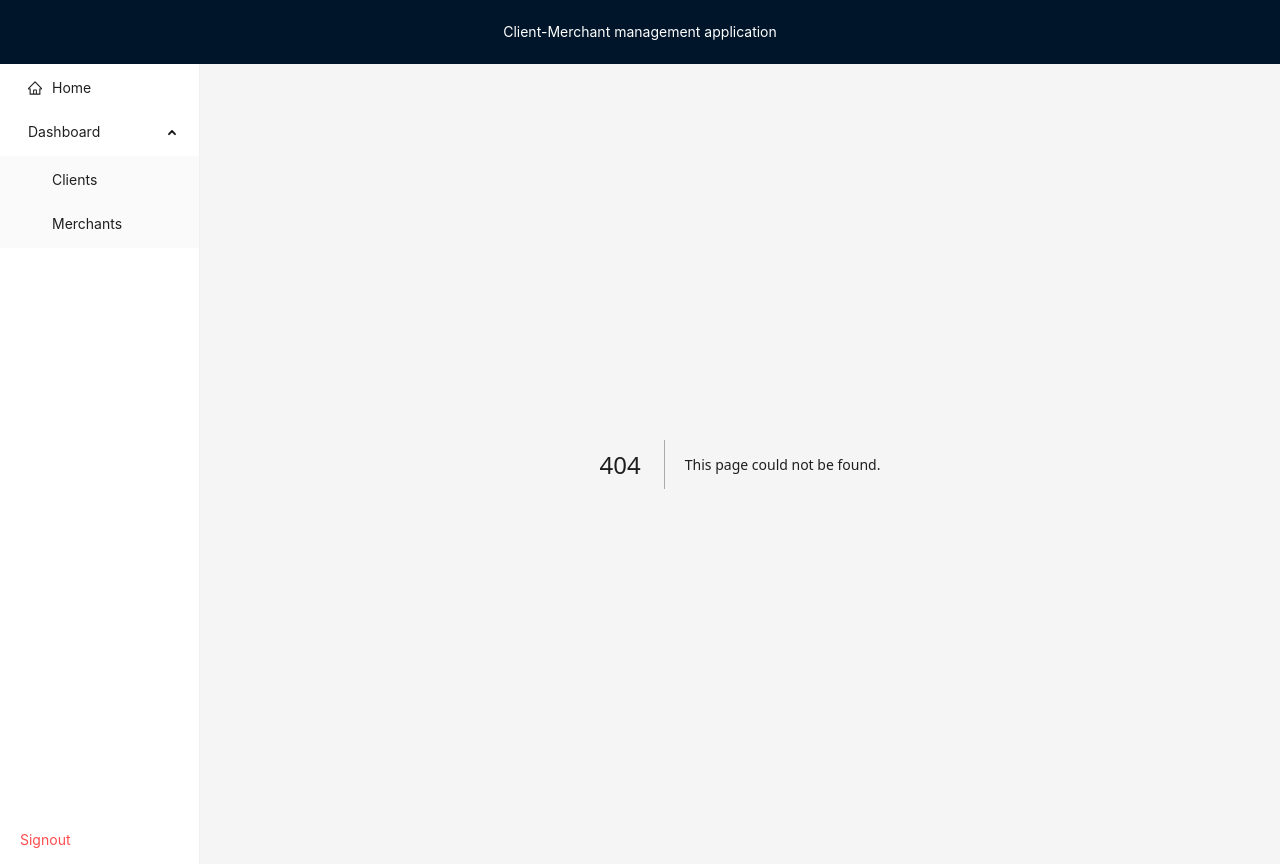
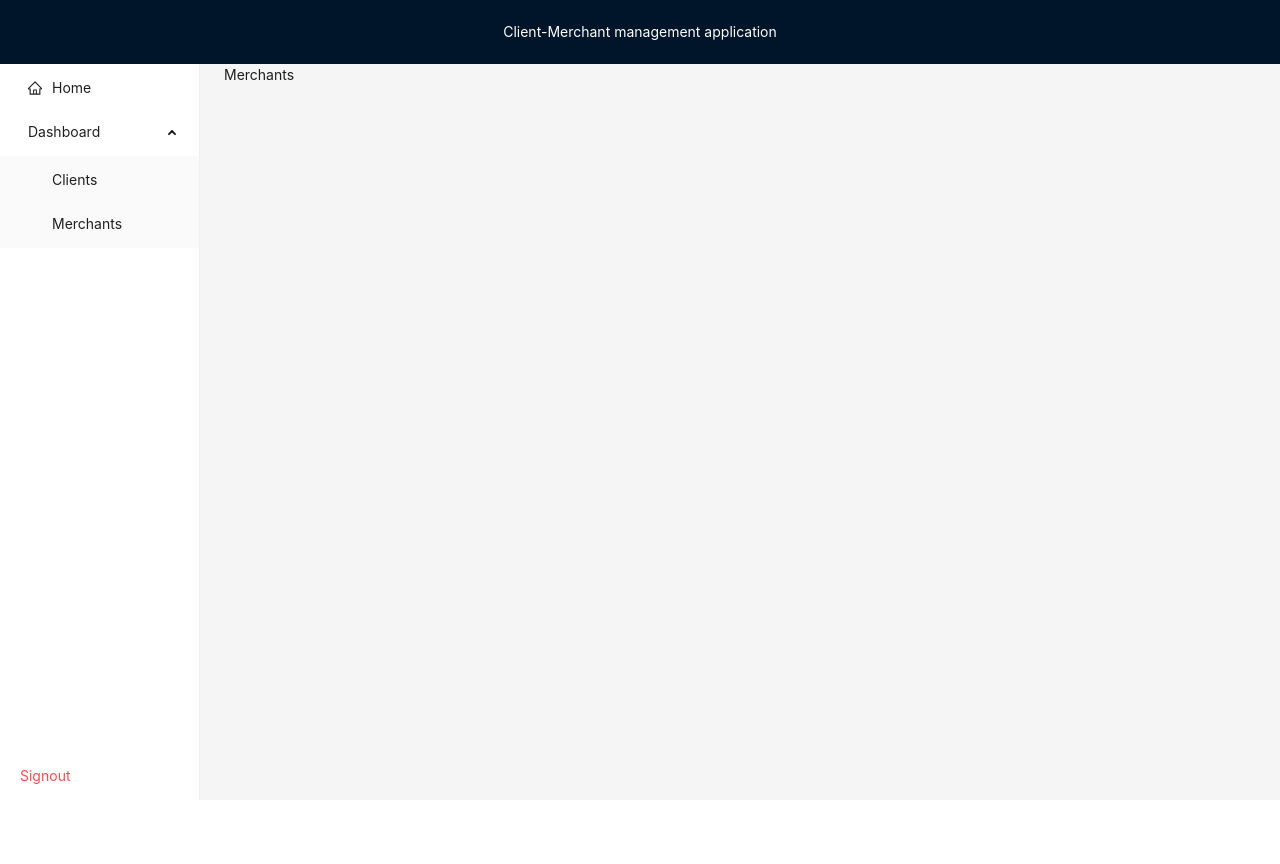
Before and after one commit to MangelHurtado/ClientMerchant, a Next.js app in the folder frontend/: page /dashboard/merchants in a window 1280 px wide. Before the commit this address had no page. After the commit the page ends 800 px from the top, so only its background shows below. Built offline with nearby package versions, Linux system fonts and the light colour scheme.

Commit message:
feat: [PAGES]: Añadir las páginas principales de Clients y Merchants

```diff
--- /dev/null
+++ b/frontend/src/app/dashboard/clients/page.tsx
@@ -0,0 +1,9 @@
+export default function Clients() {
+  return (
+    <>
+      <div>
+        <h1>Clients</h1>
+      </div>
+    </>
+  )
+}
--- /dev/null
+++ b/frontend/src/app/dashboard/merchants/page.tsx
@@ -0,0 +1,9 @@
+export default function Merchants() {
+  return (
+    <>
+      <div>
+        <h1>Merchants</h1>
+      </div>
+    </>
+  )
+}
```
